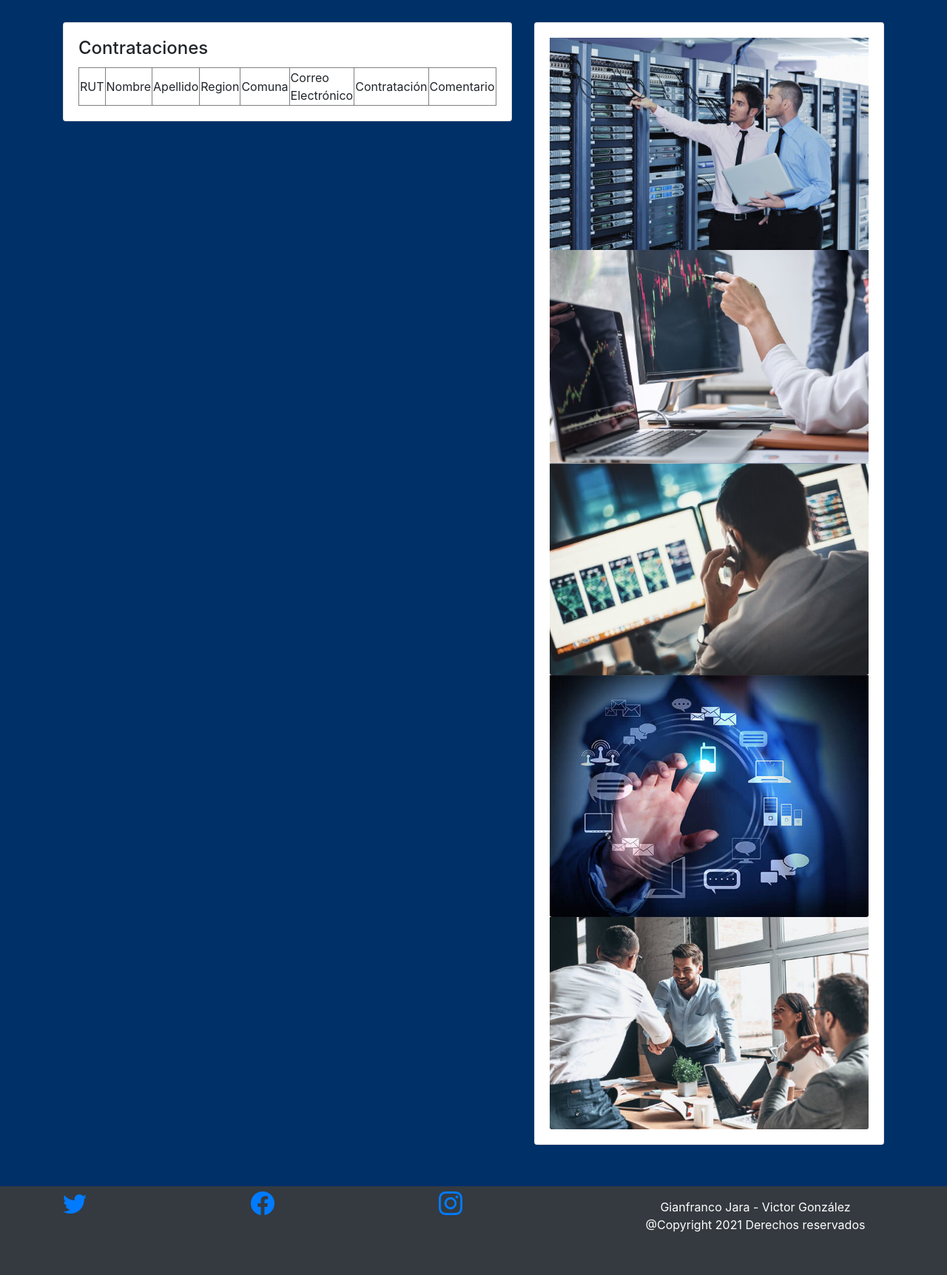
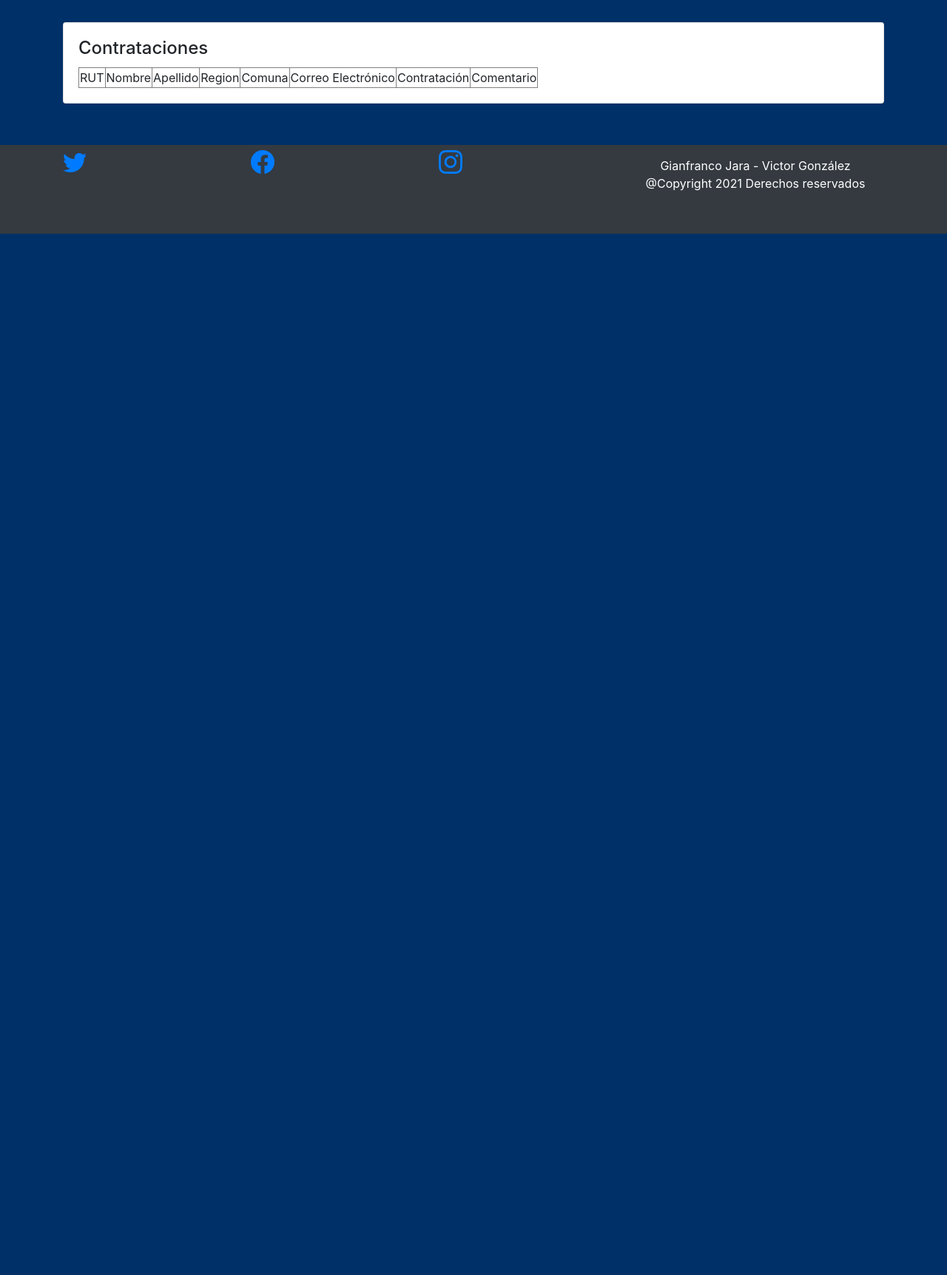
Before and after one commit to GianfrancoJara/Exp3Backend_JaraGonzalez_004D, a Django app: page /vercontrataciones/ in a window 1280 px wide. Shown: the part 58-1782 px from the top of the page at 74% size. After the commit the page ends 374 px from the top, so only its background shows below. Run offline with Django 3.2, Linux system fonts and the light colour scheme; data that the repository does not hold is empty; some libraries are stand-ins or nearby versions.

Commit message:
Ultima modificacion a HTML

```diff
--- a/SoporteIT/SoporteIT/core/templates/vercontrataciones.html
+++ b/SoporteIT/SoporteIT/core/templates/vercontrataciones.html
@@ -86,23 +86,11 @@
                         {% endfor %}
                       </table>
                     </div>
-                  </div>
-              </div>
-
-              <div class="col-md">
-                  <div class="card">
-                    <div class="card-body">
-                    <img class="card-img-bottom" src="{% static 'img/galeria/dba.png' %}">
-                    <img class="card-img-bottom" src="{% static 'img/galeria/monitoreo.png' %}">
-                    <img class="card-img-bottom" src="{% static 'img/galeria/soporte.png' %}">
-                    <img class="card-img-bottom" src="{% static 'img/quienesomos.jpg' %}">
-                    <img class="card-img-bottom" src="{% static 'img/quienessomos2.jpg' %}">
-                    </div>
-                  </div>
-              </div>
-          </div>
+                </div>
+            </div>
         </div>
-        </div>
+    </div>
+</div>
 <!--FINAL CARTA-->
 <!-- footer -->
 <footer class="bg-dark text-center text-white">
```
